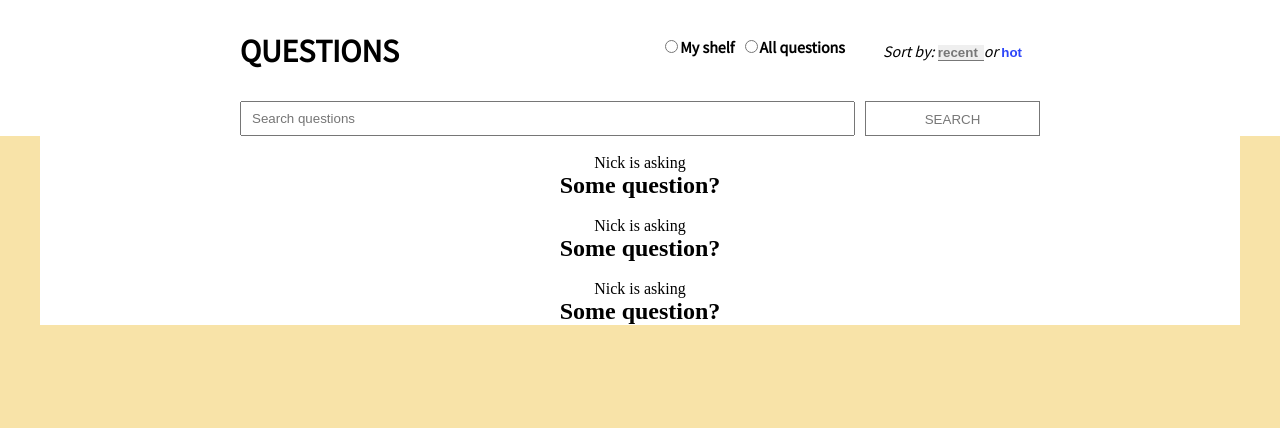
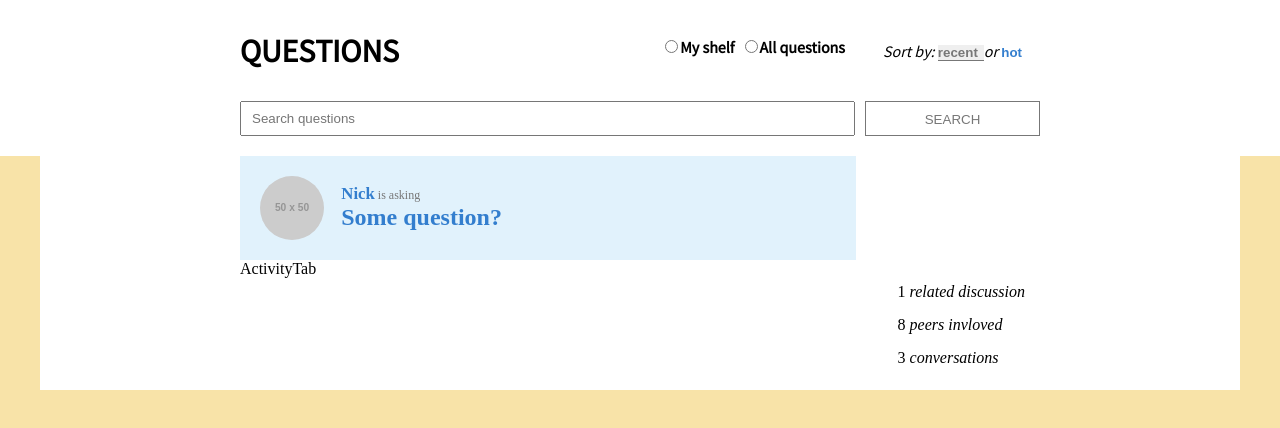
Before and after one commit to NiestrojMateusz/ask-the-doctor, a React app: page / in a window 1280 px wide. Shown: the top 428 px of the page. Built offline with nearby package versions, Linux system fonts and the light colour scheme.

Commit message:
Set up and style main question card

```diff
--- a/src/App.js
+++ b/src/App.js
@@ -2,6 +2,7 @@
 import React, { Component } from 'react';
 /* eslint-enable */
 import Header from './components/UI/Header/Header';
+import Questions from './containers/Questions/Questions';
 import styles from './App.styl';
 
 class App extends Component {
@@ -9,31 +10,7 @@ class App extends Component {
     return (
       <div className={styles.App}>
         <Header />
-        <main>
-          <div className={styles.questions}>
-            <div className="question">
-              <img src="" alt="" className="logo"/>
-              <div className="heading">
-                <p>Nick is asking</p>
-                <h2>Some question?</h2>
-              </div>
-            </div>
-            <div className="question">
-              <img src="" alt="" className="logo"/>
-              <div className="heading">
-                <p>Nick is asking</p>
-                <h2>Some question?</h2>
-              </div>
-            </div>
-            <div className="question">
-              <img src="" alt="" className="logo"/>
-              <div className="heading">
-                <p>Nick is asking</p>
-                <h2>Some question?</h2>
-              </div>
-            </div>
-          </div>
-        </main>
+        <Questions />
       </div>
     );
   }
--- a/src/App.styl
+++ b/src/App.styl
@@ -1,8 +1,2 @@
-.App
-  text-align center
-  main
-    width 1200px
-    background #fff
-    margin 0 auto
-    .questions
-      margin 0 auto
+*
+  transition:all 0.4s ease
--- /dev/null
+++ b/src/components/Question/Question.js
@@ -0,0 +1,25 @@
+import React from 'react';
+import styles from './Question.styl';
+
+const Question = (props) => {
+  return (
+    <div className={styles.Question}>
+      <div className={styles.heading}>
+        <img src="http://via.placeholder.com/50x50" alt="" className={styles.logo}/>
+        <div>
+          <p><span className={styles.username}>Nick</span> is asking</p>
+          <h2 className={styles.title}>Some question?</h2>
+        </div>
+      </div>
+      <div className={styles.activities}>
+        <div className={styles.tab}>ActivityTab</div>
+        <div className={styles.summary}>
+          <p>1 <i>related discussion</i></p>
+          <p>8 <i>peers invloved</i></p>
+          <p>3 <i>conversations</i></p>
+        </div>
+      </div>
+    </div>
+  );
+}
+export default Question;
--- /dev/null
+++ b/src/components/Question/Question.styl
@@ -0,0 +1,37 @@
+.Question
+  max-width 800px
+  margin 0 auto
+  .heading
+    background #e1f2fc
+    padding 20px 20px 20px
+    .logo, div
+      display inline-block
+      vertical-align middle
+    .logo
+      border-radius 50%
+      margin 0 3% 0 0
+    p
+     font-size 12px
+     color #777
+    .username
+      color #337ece
+      font-size 1.4em
+      font-weight bold
+    .title
+      color #337ece
+  .activities
+    display flex
+    justify-content space-between
+    height 130px
+    .summary
+      padding 15px
+      display flex
+      flex-direction column
+      justify-content space-around
+@media (min-width: 768px)
+  .logo
+    width 4em
+/* wrócić po zrobieniu kart */
+@media (min-width: 992px)
+  .heading
+    width: 77%
--- a/src/components/UI/Header/Header.styl
+++ b/src/components/UI/Header/Header.styl
@@ -4,6 +4,7 @@
     font-family Varta
     form
       margin 0 auto
+      padding 0 0 20px 0
       .fs1, .fs2
         border none
         padding 10px 0 0 0
@@ -32,7 +33,7 @@
           display inline-block
           background none
           border none
-          color: #2c45f9
+          color: #337ece
         .submit
           display block
           border 1px solid #777777
@@ -50,13 +51,14 @@
       margin 0 0 0 10px
       align-self flex-end
 @media (min-width: 992px)
-  form
-    width 800px
-    .fs1
-      > div
-        display flex
-        justify-content space-between
-        align-items center
-    .fs2
-      .submit
-        margin 35px 0 0 0 !important
+  .Header
+    form
+      width 800px
+      .fs1
+        > div
+          display flex
+          justify-content space-between
+          align-items center
+      .fs2
+        .submit
+          margin 35px 0 0 0 !important
--- /dev/null
+++ b/src/containers/Questions/Questions.js
@@ -0,0 +1,15 @@
+import React, { Component } from 'react';
+import styles from './Questions.styl';
+
+import Question from '../../components/Question/Question';
+
+class Questions extends Component {
+  render () {
+    return (
+      <div className={styles.Questions}>
+        <Question />
+      </div>
+    )
+  }
+}
+export default Questions;
--- /dev/null
+++ b/src/containers/Questions/Questions.styl
@@ -0,0 +1,10 @@
+.Questions
+  max-width 1200px
+  background #fff
+  margin 0 auto
+
+// // @media (min-width: 768px)
+// //   .Questions
+// //     width 500px
+// @media (min-width: 992px)
+//   .Questions
```
